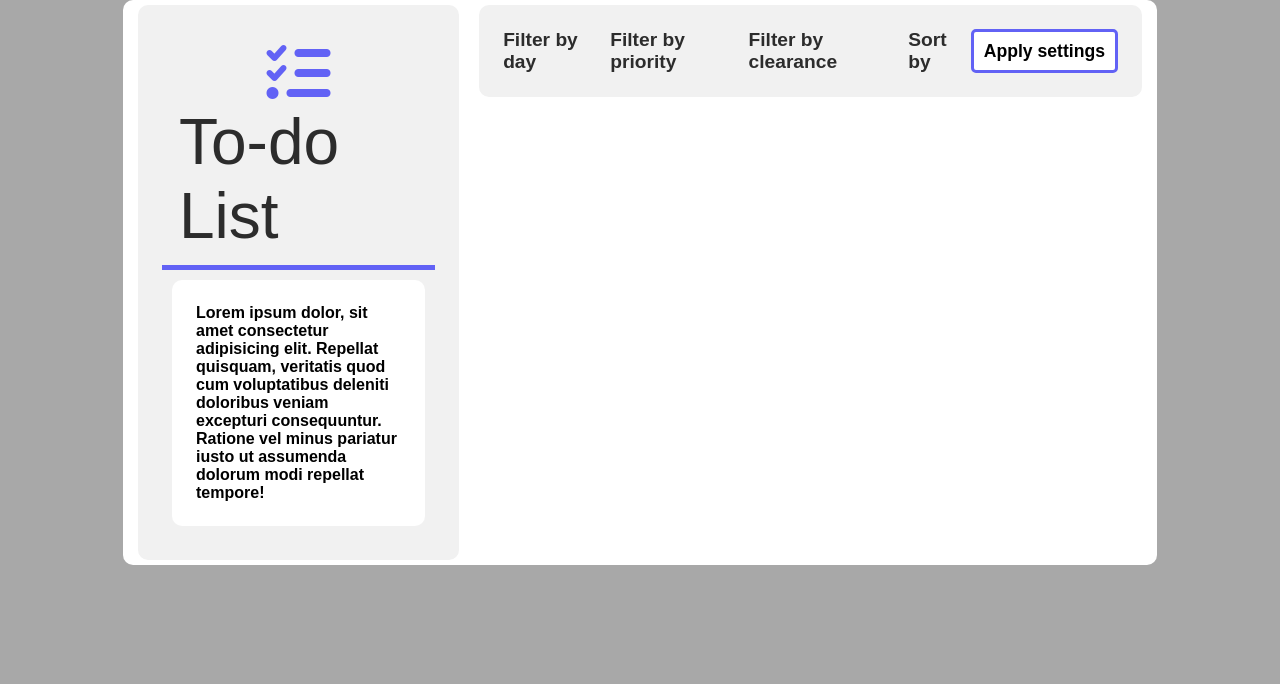
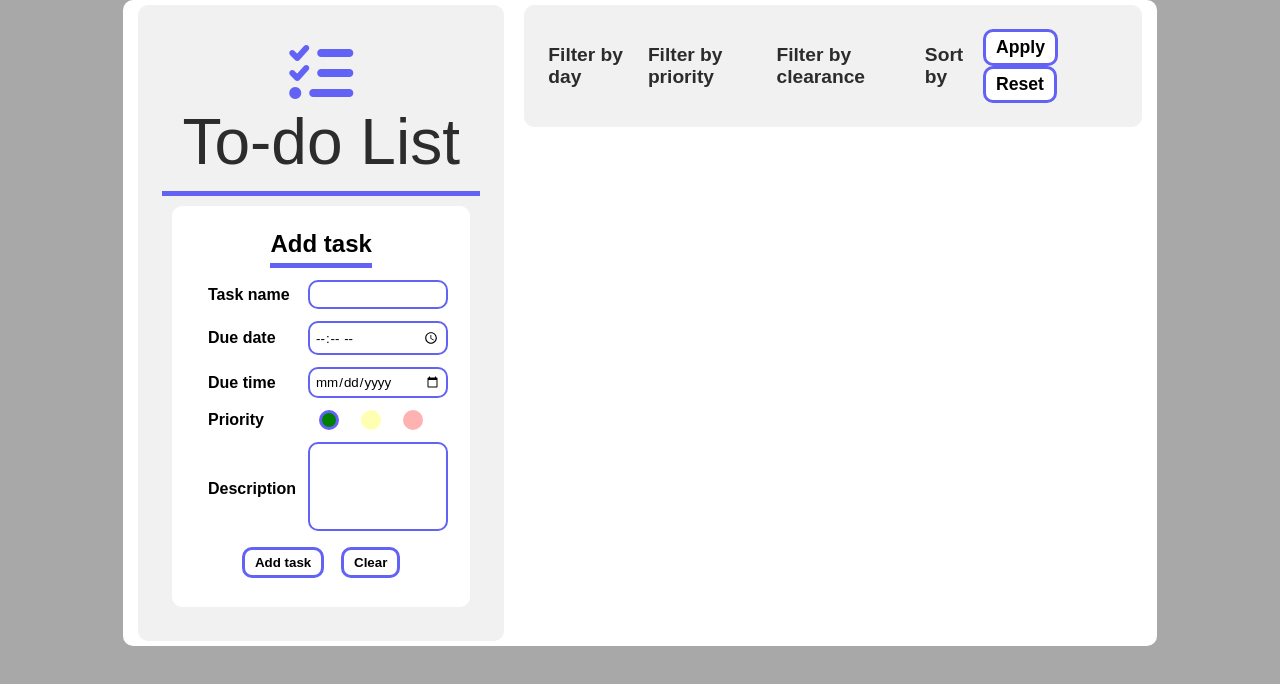
Before and after one commit to elpharae/TodoList, a plain HTML site: page index.html in a window 1280 px wide. Drawn offline with Linux system fonts and the light colour scheme.

Commit message:
Finished add task menu

```diff
--- a/index.html
+++ b/index.html
@@ -1,6 +1,5 @@
     <!DOCTYPE html>
 <html lang="en">
-
 <head>
     <meta charset="UTF-8">
     <meta http-equiv="X-UA-Compatible" content="IE=edge">
@@ -9,7 +8,6 @@
     <link rel="stylesheet" href="style.css">
     <title>Document</title>
 </head>
-
 <body>
     <div class="container">
         <div class="main-panel main-block">
@@ -18,7 +16,39 @@
                 <span>To-do List</span>
             </div>
             <div class="content-block">
-                Lorem ipsum dolor, sit amet consectetur adipisicing elit. Repellat quisquam, veritatis quod cum voluptatibus deleniti doloribus veniam excepturi consequuntur. Ratione vel minus pariatur iusto ut assumenda dolorum modi repellat tempore!
+                <div class="add-task">
+                    <div class="add-task-title">
+                        Add task
+                    </div>
+                    <div class="add-task-form">
+                        <table>
+                            <tr>
+                                <td>Task name</td>
+                                <td><input type="text" id="taskname"></td>
+                            </tr>
+                            <tr>
+                                <td>Due date</td>
+                                <td><input type="time" id="duedate"></td>
+                            </tr>
+                            <tr>
+                                <td>Due time</td>
+                                <td><input type="date" id="duetime"></td>
+                            </tr>
+                            <tr>
+                                <td>Priority</td>
+                                <td style="display:flex;justify-content:space-around;"><input type="radio" id="low" name="taskform" checked><input type="radio" id="med" name="taskform"><input type="radio" id="high" name="taskform"></td>
+                            </tr>
+                            <tr>
+                                <td>Description</td>
+                                <td><textarea id="description" cols="22" rows="5" style="resize:none;"></textarea></td>
+                            </tr>
+                        </table>
+                    </div>
+                    <div class="add-task-buttons">
+                        <input type="button" value="Add task" id="add">
+                        <input type="button" value="Clear" id="clear">
+                    </div>
+                </div>
             </div>
         </div>
         <div class="content-panel">
@@ -68,15 +98,15 @@
                     <div class="dropdown dropdown-block">
                         <table>
                             <tr>
-                                <td><input type="radio" checked id="high" name="prio"></td>
+                                <td><input type="checkbox" id="high" name="prio" checked></td>
                                 <td>High</td>
                             </tr>
                             <tr>
-                                <td><input type="radio" id="med", name="prio"></td>
+                                <td><input type="checkbox" id="med", name="prio" checked></td>
                                 <td>Medium</td>
                             </tr>
                             <tr>
-                                <td><input type="radio" id="low", name="prio"></td>
+                                <td><input type="checkbox" id="low", name="prio" checked></td>
                                 <td>Low</td>
                             </tr>
                         </table>
@@ -87,11 +117,11 @@
                     <div class="dropdown dropdown-block">
                         <table>
                             <tr>
-                                <td><input type="radio" id="pending" name="fin" checked></td>
+                                <td><input type="checkbox" id="pending" name="fin" checked></td>
                                 <td>Pending</td>
                             </tr>
                             <tr>
-                                <td><input type="radio" id="finished" name="fin"></td>
+                                <td><input type="checkbox" id="finished" name="fin" checked></td>
                                 <td>Finished</td>
                             </tr>
                         </table>
@@ -116,11 +146,13 @@
                         </table>
                     </div>
                 </div>
-                <input type="button" value="Apply settings">
+                <div class="navbar-buttons">
+                    <input type="button" value="Apply">
+                    <input type="button" value="Reset">
+                </div>
             </div>
         </div>
     </div>
     <script src="./script.js"></script>
 </body>
-
 </html>
--- a/style.css
+++ b/style.css
@@ -102,7 +102,7 @@ body {
 }
 
 table tr td {
-    padding: 1px 5px;
+    padding: 5px;
     font-weight: bold;
 }
 
@@ -112,7 +112,7 @@ input[type="button"] {
     border: none;
     background-color: white;
     padding: 5px 10px;
-    border-radius: 5px;
+    border-radius: 10px;
     border: 3px solid rgb(98, 98, 245);
     font-weight: bold;
 }
@@ -130,15 +130,15 @@ input[type="button"]:active {
     font-size: 1.1em;
 }
 
-td input[type="radio"] {
+input[type="radio"] {
     border-radius: 10px;
 }
 
-td input[type="checkbox"] {
+input[type="checkbox"] {
     border-radius: 5px;
 }
 
-td input[type="radio"], td input[type="checkbox"] {
+input[type="radio"], input[type="checkbox"] {
     width: 1.5em;
     height: 1.5em;
     appearance: none;
@@ -146,11 +146,72 @@ td input[type="radio"], td input[type="checkbox"] {
     border: 3px solid rgb(98, 98, 245);
 }
 
-td input[type="radio"]:hover, td input[type="checkbox"]:hover {
+input[type="radio"]:hover, input[type="checkbox"]:hover {
     background-color: rgb(164, 164, 243);
 }
 
-td input[type="radio"]:checked, td input[type="checkbox"]:checked {
+input[type="radio"]:checked, input[type="checkbox"]:checked {
     background-color: rgb(98, 98, 245);
     border: none;
 }
+
+.add-task {
+    display: flex;
+    flex-direction: column;
+    align-items: center;
+}
+
+.add-task > * {
+    padding-bottom: 5px;
+}
+
+.add-task-title {
+    text-align: center;
+    font-size: 1.5rem;
+    font-weight: bold;
+    border-bottom: 5px solid rgb(98, 98, 245);
+    width: fit-content;
+}
+
+.add-task-form {
+    padding: 5px;
+}
+
+.add-task-buttons {
+    width: 70%;
+    display: flex;
+    flex-direction: row;
+    flex-wrap: nowrap;
+    justify-content: space-around;
+
+}
+
+.add-task-form input[type="radio"] {
+    opacity: 0.3;
+    border: none;
+}
+
+.add-task-form input[type="radio"]:checked {
+    opacity: 1;
+    border: 3px solid rgb(98, 98, 245);
+}
+
+.add-task-form input[type="radio"]:nth-child(1) {
+    background-color: green;
+}
+
+.add-task-form input[type="radio"]:nth-child(2) {
+    background-color: yellow;
+}
+
+.add-task-form input[type="radio"]:nth-child(3) {
+    background-color: red;
+}
+
+.add-task-form input:not([type="radio"]), .add-task-form textarea {
+    border: none;
+    width: 100%;
+    padding: 5px;
+    border: 2px solid rgb(98, 98, 245);
+    border-radius: 10px;
+}
```
